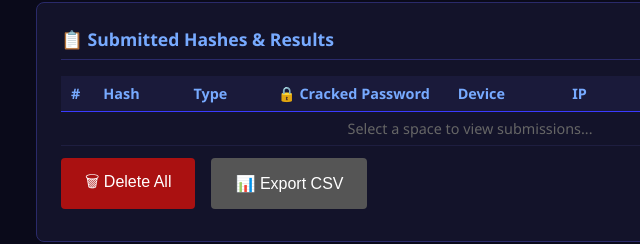
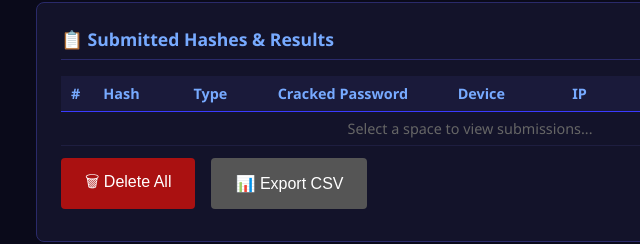
Before and after one commit to zengelan/pw-hack-demo-app, a website: page public/instructor.html in a window 1280 px wide. Shown: the part 179-423 px from the top of the page, 170-810 px from the left. Drawn offline with Linux system fonts and the light colour scheme; no server answers; a script that the page names is missing.

Commit message:
feat(instructor): Add CPU Single-Core mode as default and remove lock icon
- Add CPU Single-Core option (default)
- Keep CPU Multi-Core option
- Update worker count display for single mode
- Remove lock emoji from Cracked Password column header
- Single-core is well-suited for birthday password space

```diff
--- a/public/instructor.html
+++ b/public/instructor.html
@@ -47,7 +47,7 @@
             <th style="width:36px">#</th>
             <th style="width:130px">Hash</th>
             <th style="width:120px">Type</th>
-            <th style="min-width:180px">🔒 Cracked Password</th>
+            <th style="min-width:180px">Cracked Password</th>
             <th style="width:170px">Device</th>
             <th style="width:115px">IP</th>
             <th style="width:100px">Space</th>
```
